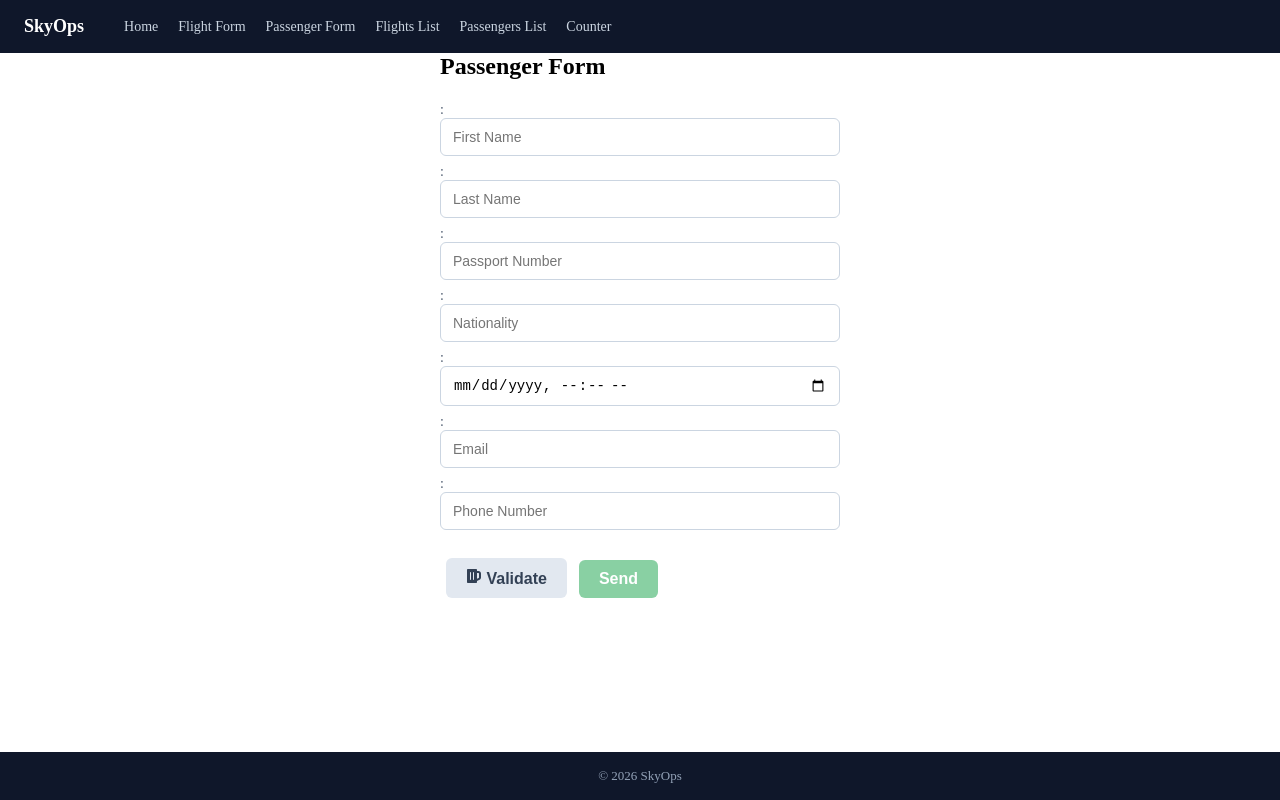
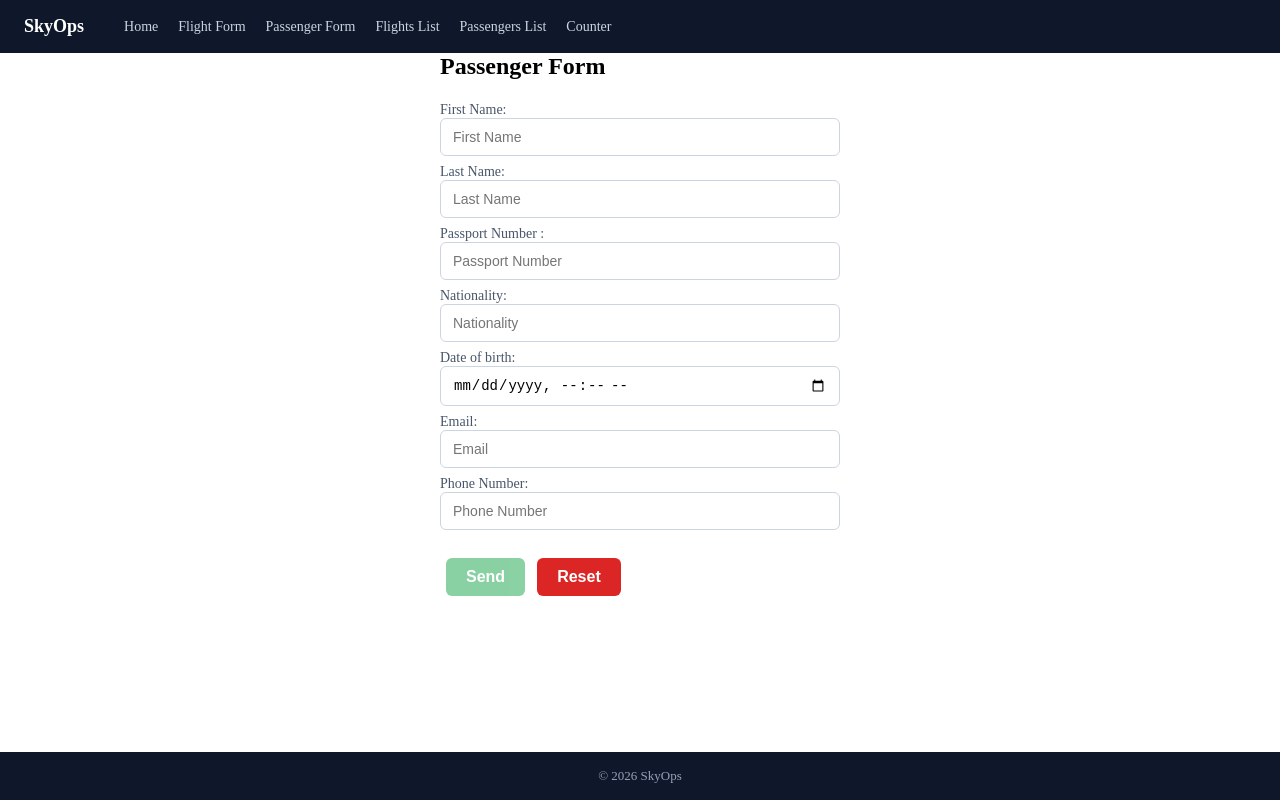
Before and after one commit to Adam-hash-a11y/skyops-forms, a React (Vite) app: page /passenger in a window 1280 px wide. Built offline with nearby package versions, Linux system fonts and the light colour scheme.

Commit message:
feat: add input labels and reset button

```diff
--- a/src/components/passengerForm/PassengerForm.tsx
+++ b/src/components/passengerForm/PassengerForm.tsx
@@ -6,7 +6,7 @@ import { FormInputError } from "../shared/formInputError/FormInputError";
 import { FormInput } from "../shared/formInput/FlightFormInput";
 import { FormType } from "../flightForm/types";
 import { passengerReducer, initialState } from "./reducer";
-import { SET_ERROR, SET_FIELD, SUMBIT_PASSENGER } from "./action";
+import { RESET_PASSENGER, SET_FIELD, SUMBIT_PASSENGER } from "./action";
 import { Bounce, toast, ToastContainer } from "react-toastify";
 
 const FormWrapper = styled.div`
@@ -28,8 +28,8 @@ export const PassengerForm = () => {
     dispatch({ type: SET_FIELD, field: e.target.name, value: e.target.value });
   };
 
-  const handleValidation = () => {
-    dispatch({ type: SET_ERROR });
+  const handleReset = () => {
+    dispatch({ type: RESET_PASSENGER });
   };
 
   const handleSend = () => {
@@ -59,6 +59,7 @@ export const PassengerForm = () => {
         placeholder="First Name"
         id="FirstNameInput"
         handleChange={handleChange}
+        label="First Name"
       />
       {state.errors.firstName && (
         <FormInputError error={state.errors.firstName} />
@@ -71,6 +72,7 @@ export const PassengerForm = () => {
         placeholder="Last Name"
         id="LastNameInput"
         handleChange={handleChange}
+        label="Last Name"
       />
       {state.errors.lastName && (
         <FormInputError error={state.errors.lastName} />
@@ -83,6 +85,7 @@ export const PassengerForm = () => {
         placeholder="Passport Number"
         id="PassportNumberInput"
         handleChange={handleChange}
+        label="Passport Number "
       />
       {state.errors.passportNumber && (
         <FormInputError error={state.errors.passportNumber} />
@@ -95,6 +98,7 @@ export const PassengerForm = () => {
         placeholder="Nationality"
         id="NationalityInput"
         handleChange={handleChange}
+        label="Nationality"
       />
       {state.errors.nationality && (
         <FormInputError error={state.errors.nationality} />
@@ -107,6 +111,7 @@ export const PassengerForm = () => {
         placeholder="Date of Birth"
         id="DateOfBirthInput"
         handleChange={handleChange}
+        label="Date of birth"
       />
       {state.errors.dateOfBirth && (
         <FormInputError error={state.errors.dateOfBirth} />
@@ -119,6 +124,7 @@ export const PassengerForm = () => {
         placeholder="Email"
         id="EmailInput"
         handleChange={handleChange}
+        label="Email"
       />
       {state.errors.email && <FormInputError error={state.errors.email} />}
 
@@ -129,25 +135,31 @@ export const PassengerForm = () => {
         placeholder="Phone Number"
         id="PhoneNumberInput"
         handleChange={handleChange}
+        label="Phone Number"
       />
       {state.errors.phoneNumber && (
         <FormInputError error={state.errors.phoneNumber} />
       )}
 
       <ButtonRow>
-        <Button
+        {/* <Button
           handleButton={handleValidation}
           label="Validate"
           variant={ButtonVariant.SECONDARY}
         >
           <FaBeer />
-        </Button>
+        </Button> */}
         <Button
           handleButton={handleSend}
           disabled={state.disabled}
           label="Send"
           variant={ButtonVariant.PRIMARY}
         />
+        <Button
+          handleButton={handleReset}
+          label="Reset"
+          variant={ButtonVariant.DANGER}
+        />
       </ButtonRow>
     </FormWrapper>
   );
```
